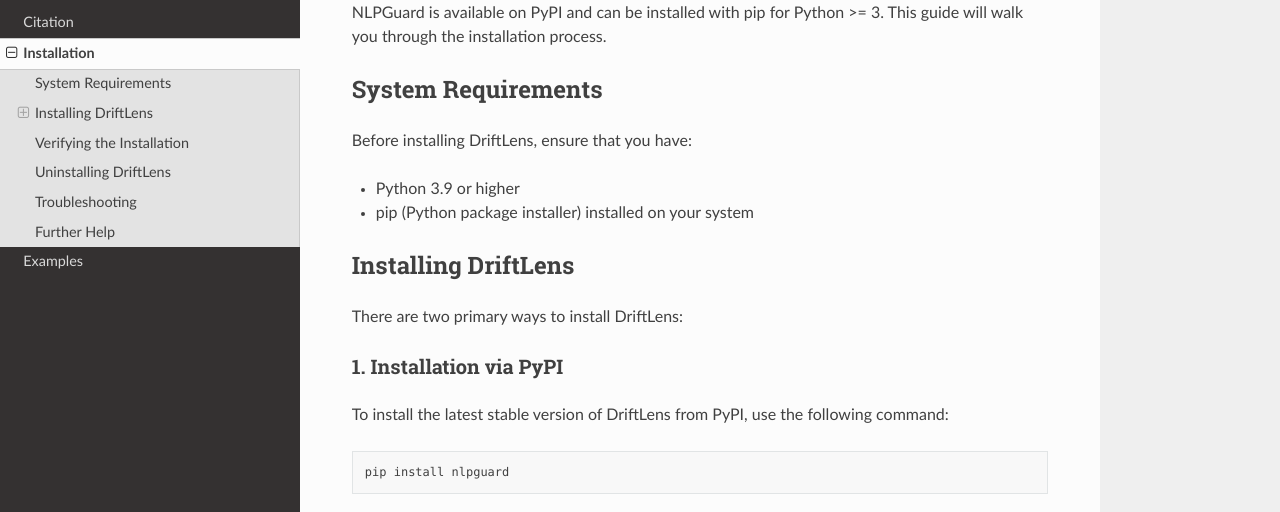
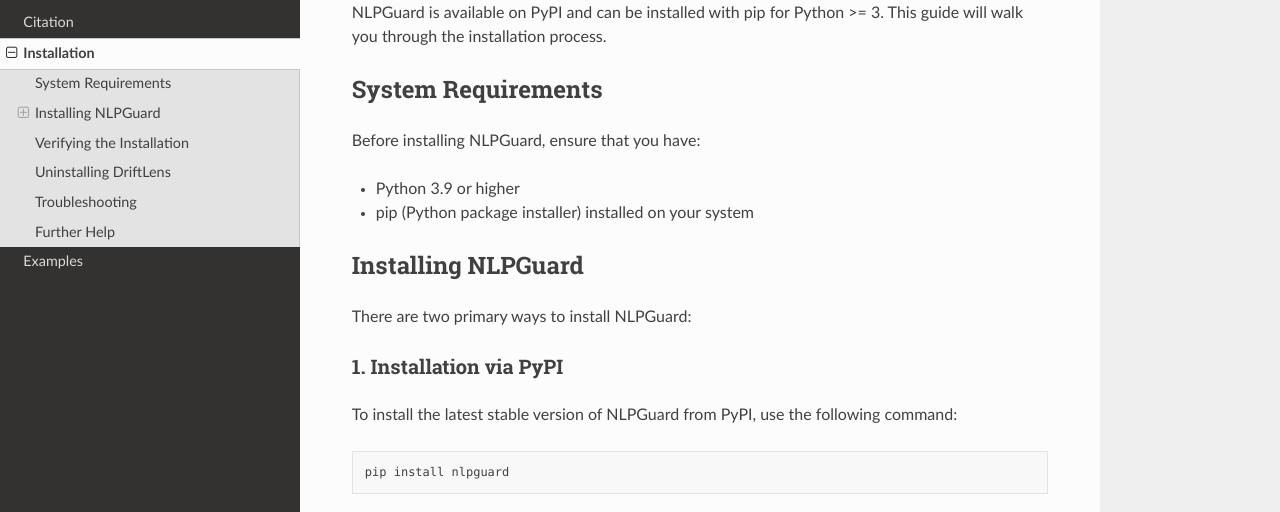
Before and after one commit to grecosalvatore/nlpguard, a Sphinx documentation site: the page built from docs/source/installation.rst, in a window 1280 px wide and 900 px high. Shown: the part 159-671 px from the top of the window. Built offline with Sphinx 7.4.7 and the Read the Docs theme 3.1.0, drawn with Linux system fonts in a browser that asks for light colours.

Commit message:
Added docs

```diff
--- a/docs/source/installation.rst
+++ b/docs/source/installation.rst
@@ -6,20 +6,20 @@ NLPGuard is available on PyPI and can be installed with pip for Python >= 3. Thi
 System Requirements
 -------------------
 
-Before installing DriftLens, ensure that you have:
+Before installing NLPGuard, ensure that you have:
 
 - Python 3.9 or higher
 - pip (Python package installer) installed on your system
 
-Installing DriftLens
+Installing NLPGuard
 --------------------
 
-There are two primary ways to install DriftLens:
+There are two primary ways to install NLPGuard:
 
 1. Installation via PyPI
 ~~~~~~~~~~~~~~~~~~~~~~~~
 
-To install the latest stable version of DriftLens from PyPI, use the following command:
+To install the latest stable version of NLPGuard from PyPI, use the following command:
 
 .. code-block:: bash
 
```
